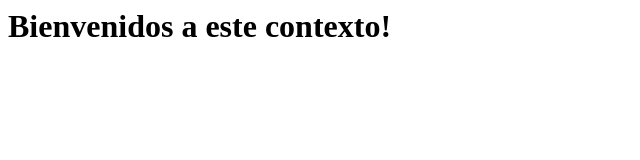
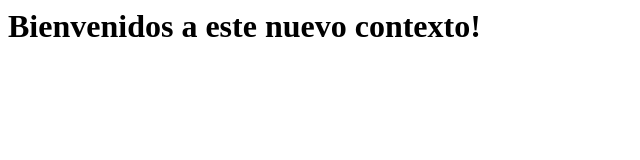
Before and after one commit to micasatlf/contexto, a plain HTML site: page index.html in a window 1280 px wide. Shown: the whole page, without its empty margins (0-640 px from the left). Drawn offline with Linux system fonts and the light colour scheme.

Commit message:
Versión inicial

```diff
--- a/index.html
+++ b/index.html
@@ -2,5 +2,5 @@
     <title></title>
 </head>
 <body>
-    <h1>Bienvenidos a este contexto!</h1>
+    <h1>Bienvenidos a este nuevo contexto!</h1>
 </body>
```
Also changed, not shown: 1 other file.
